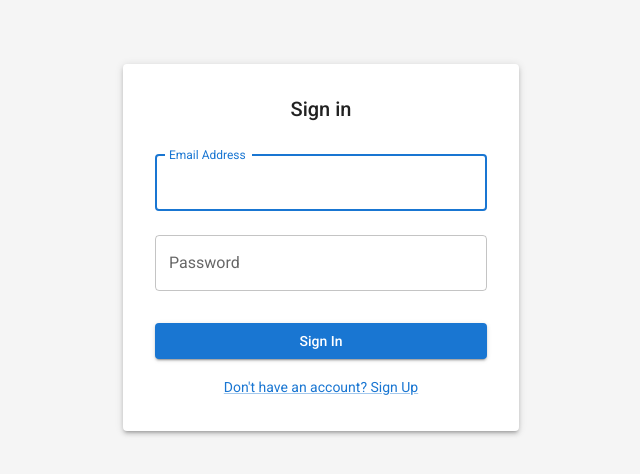
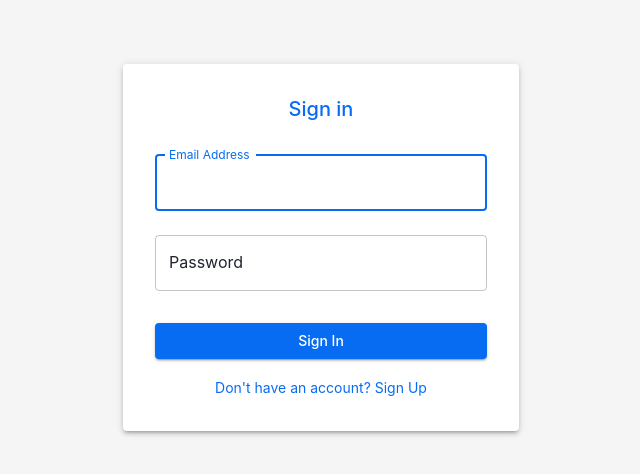
Before and after one commit to flemmrs-tl/financial-spreading-app, a React (Vite) app in the folder frontend/: page /login in a window 1280 px wide. Shown: the top 474 px of the page, without its empty margins (319-959 px from the left). Built offline with nearby package versions, Linux system fonts and the light colour scheme.

Commit message:
Update theme to match Trade Ledger brand guidelines

```diff
--- a/frontend/src/theme.ts
+++ b/frontend/src/theme.ts
@@ -1,62 +1,94 @@
 import { createTheme } from '@mui/material/styles';
+
+// Trade Ledger brand colors from style guide
+const COLORS = {
+  // Primary colors
+  primary: {
+    main: '#076CF2', // Trade Ledger blue
+    light: '#4791db',
+    dark: '#05122E', // Trade Ledger dark blue
+    contrastText: '#fff',
+  },
+  // Complementary color
+  secondary: {
+    main: '#E76C23', // Trade Ledger orange
+    light: '#ff9651',
+    dark: '#c33f00',
+    contrastText: '#fff',
+  },
+  // Accent colors
+  accent: {
+    purple: '#8064A2',
+    magenta: '#A64D79',
+    yellow: '#EEFF41',
+  },
+  // Text colors
+  text: {
+    primary: '#1F232E',
+    secondary: '#666666',
+  },
+  // Background colors
+  background: {
+    default: '#f5f5f5',
+    paper: '#ffffff',
+    darkShade: '#EFEFEF',
+  }
+};
 
 export const theme = createTheme({
   palette: {
-    primary: {
-      main: '#1976d2',
-      light: '#4791db',
-      dark: '#115293',
-      contrastText: '#fff',
-    },
-    secondary: {
-      main: '#dc004e',
-      light: '#e33371',
-      dark: '#9a0036',
-      contrastText: '#fff',
-    },
-    background: {
-      default: '#f5f5f5',
-      paper: '#ffffff',
-    },
+    primary: COLORS.primary,
+    secondary: COLORS.secondary,
+    text: COLORS.text,
+    background: COLORS.background,
   },
   typography: {
     fontFamily: [
-      'Roboto',
+      'Inter', // As recommended in the brand guide
       '-apple-system',
       'BlinkMacSystemFont',
       '"Segoe UI"',
+      'Roboto',
       'Arial',
       'sans-serif',
     ].join(','),
     h1: {
       fontSize: '2.5rem',
       fontWeight: 500,
+      color: COLORS.primary.main,
     },
     h2: {
       fontSize: '2rem',
       fontWeight: 500,
+      color: COLORS.primary.main,
     },
     h3: {
       fontSize: '1.75rem',
       fontWeight: 500,
+      color: COLORS.primary.main,
     },
     h4: {
       fontSize: '1.5rem',
       fontWeight: 500,
+      color: COLORS.primary.main,
     },
     h5: {
       fontSize: '1.25rem',
       fontWeight: 500,
+      color: COLORS.primary.main,
     },
     h6: {
       fontSize: '1rem',
       fontWeight: 500,
+      color: COLORS.primary.main,
     },
     body1: {
       fontSize: '1rem',
+      color: COLORS.text.primary,
     },
     body2: {
       fontSize: '0.875rem',
+      color: COLORS.text.secondary,
     },
   },
   components: {
@@ -64,6 +96,20 @@ export const theme = createTheme({
       styleOverrides: {
         root: {
           textTransform: 'none',
+          borderRadius: 4,
+          fontWeight: 500,
+        },
+        containedPrimary: {
+          backgroundColor: COLORS.primary.main,
+          '&:hover': {
+            backgroundColor: COLORS.primary.dark,
+          },
+        },
+        containedSecondary: {
+          backgroundColor: COLORS.secondary.main,
+          '&:hover': {
+            backgroundColor: COLORS.secondary.dark,
+          },
         },
       },
     },
@@ -71,6 +117,7 @@ export const theme = createTheme({
       styleOverrides: {
         root: {
           boxShadow: '0px 1px 3px rgba(0, 0, 0, 0.12)',
+          backgroundColor: COLORS.primary.main,
         },
       },
     },
@@ -82,5 +129,23 @@ export const theme = createTheme({
         },
       },
     },
+    MuiChip: {
+      styleOverrides: {
+        root: {
+          fontWeight: 500,
+        },
+      },
+    },
+    MuiLink: {
+      styleOverrides: {
+        root: {
+          color: COLORS.primary.main,
+          textDecoration: 'none',
+          '&:hover': {
+            textDecoration: 'underline',
+          },
+        },
+      },
+    },
   },
 });
```
